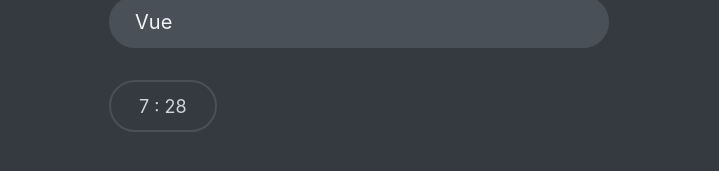
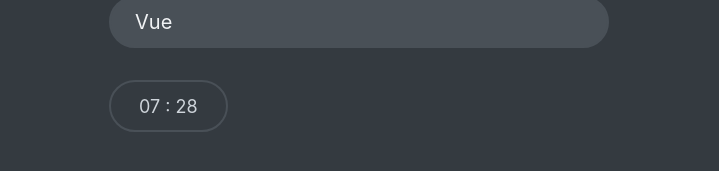
Before and after one commit to zeenat-abedin/react-quiz, a React (Create React App) app: page / in a window 1280 px wide. Both pictures are taken after a click on the button "Let's start". Shown: the part 569-740 px from the top of the page, without its empty margins (281-1000 px from the left). Built offline with nearby package versions, Linux system fonts and the light colour scheme; data requests are answered from the project's data file.

Commit message:
Add leading zeros to minutes and seconds if they are single digits

```diff
--- a/src/components/Timer.js
+++ b/src/components/Timer.js
@@ -13,7 +13,9 @@ export default function Timer({ dispatch, secondsRemaining }) {
 
   return (
     <div className="timer">
-      {mins} : {secs}
+      {mins < 10 && "0"}
+      {mins} : {secs < 10 && "0"}
+      {secs}
     </div>
   );
 }
```
